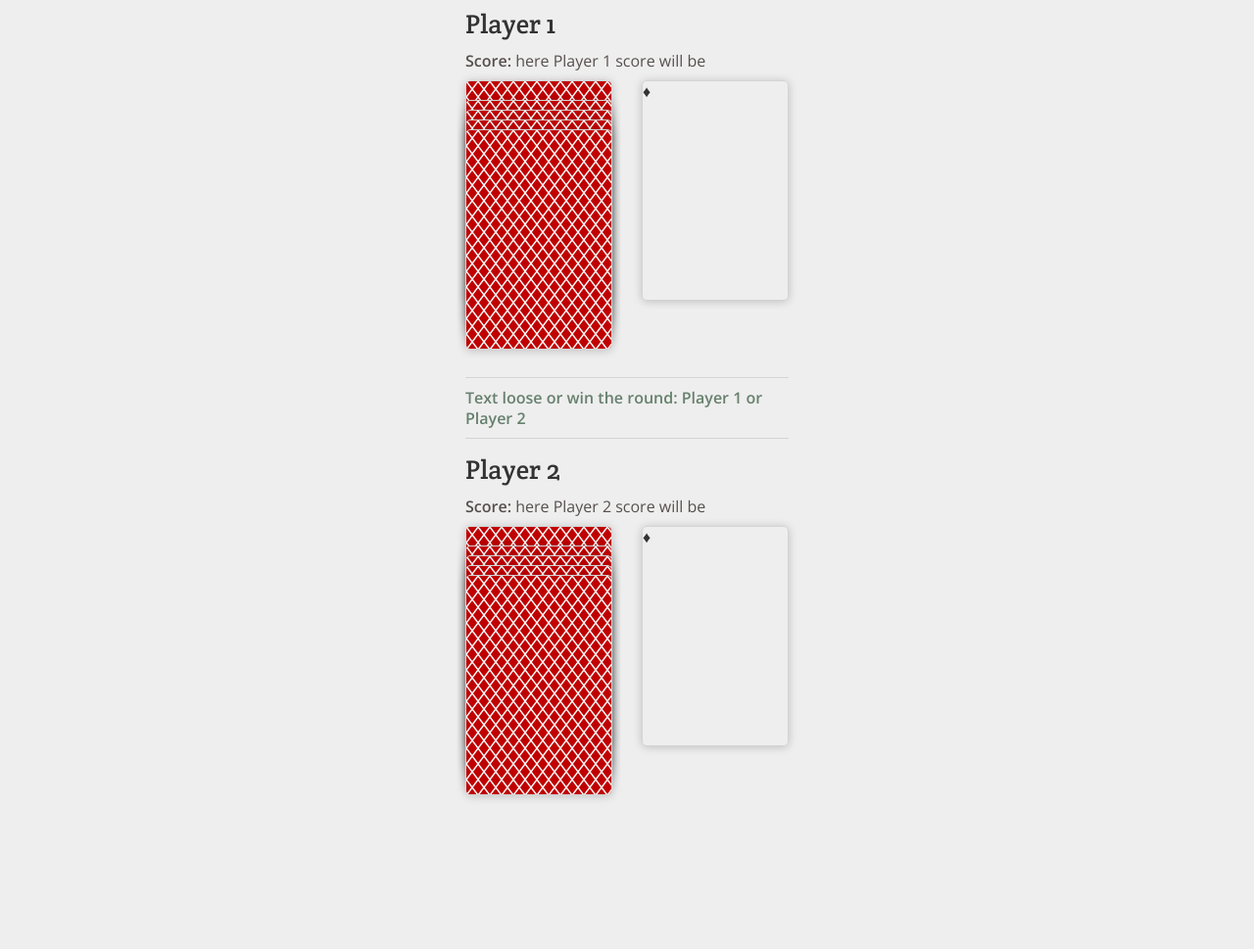
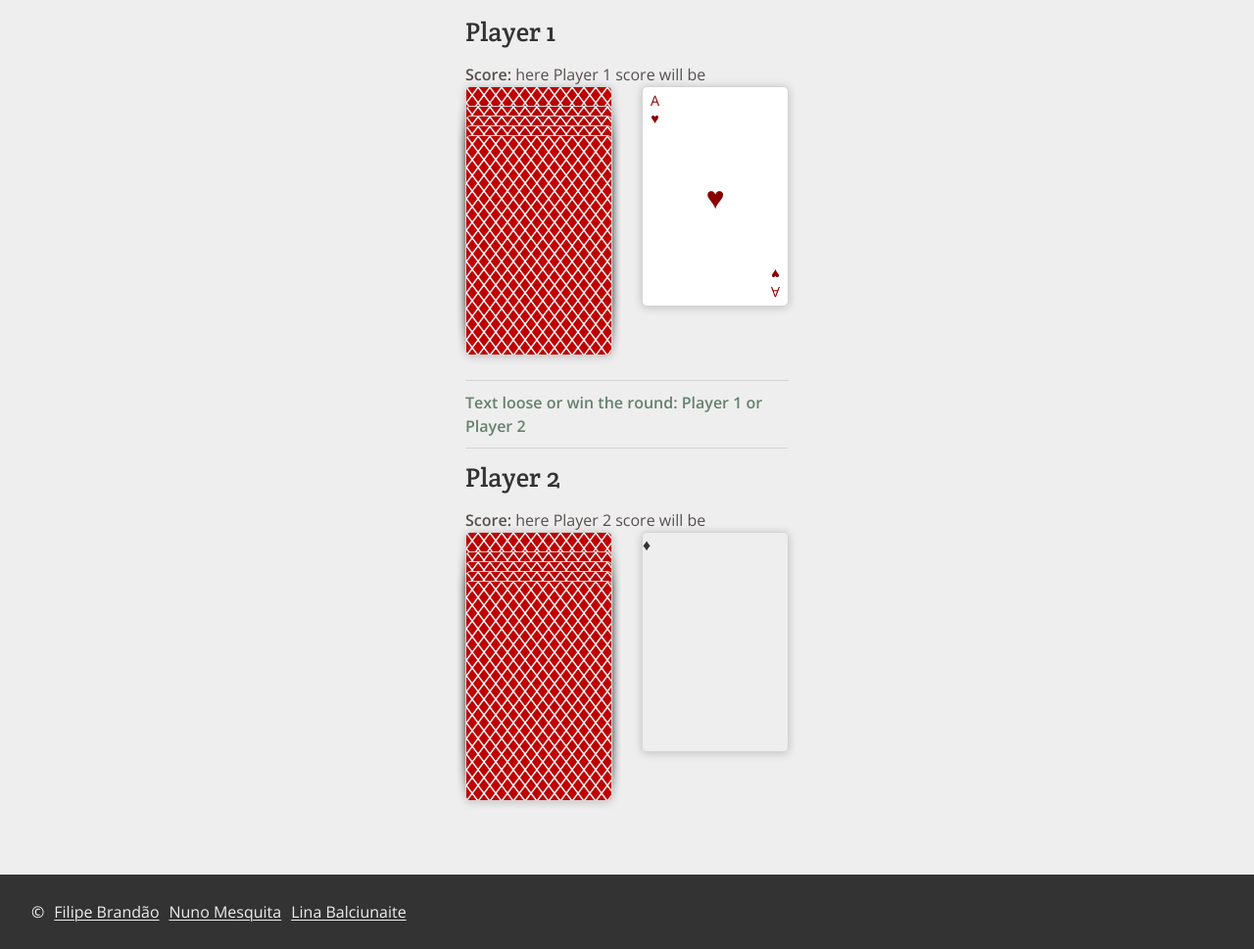
Before and after one commit to LittleBlueDot/css-js-deck-of-cards, a plain HTML site: page index.html in a window 1280 px wide. Shown: the part 85-1054 px from the top of the page at 98% size. Before the commit the page ends 962 px from the top, so only its background shows below. Drawn offline with nearby package versions, Linux system fonts and the light colour scheme.

Commit message:
sticky footer added

```diff
--- a/cards.html
+++ b/cards.html
@@ -8,15 +8,13 @@
     <title>War Game</title>
     <link rel="stylesheet" type="text/css" href="/css/reset.css" media="all" />
     <link rel="stylesheet" type="text/css" href="/css/global.css" media="all" />
-    <link rel="stylesheet" type="text/css" href="/css/main.css" media="all" />
+    <link rel="stylesheet" type="text/css" href="/css/cards.css" media="all" />
     <link rel="preconnect" href="https://fonts.googleapis.com" />
     <link rel="preconnect" href="https://fonts.gstatic.com" crossorigin />
     <link href="https://fonts.googleapis.com/css2?family=Crete+Round:ital@0;1&display=swap" rel="stylesheet" />
 </head>
 
 <body>
-    <div class="wrapper">
-        <!-- For sticky footer -->
         <header class="container-fluid">
             <h1>War Game</h1>
         </header>
@@ -1254,8 +1252,16 @@
     </div>
     </main>
 
-    <footer class="container-fluid"></footer>
-    </div>
+    <footer class="container-fluid">
+        <div class="row">
+            <ul>
+                <li>©</li>
+                <li><a href="https://github.com/filbrandao" target="_blank">Filipe Brandão</a></li>
+                <li><a href="https://github.com/nunogmesquita" target="_blank">Nuno Mesquita</a></li>
+                <li><a href="https://github.com/LittleBlueDot" target="_blank">Lina Balciunaite</a></li>
+            </ul>
+        </div>
+    </footer>
 </body>
 
 </html>
--- a/css/main.css
+++ b/css/cards.css
@@ -3,6 +3,8 @@ h1 {
 }
 
 .cards-container {
+  max-width: 1280px;
+  margin: 0 auto;
   display: flex;
   justify-content: flex-start;
   flex-wrap: wrap;
--- a/css/gamescene.css
+++ b/css/gamescene.css
@@ -1,9 +1,10 @@
-main {
+.game-scene {
+  max-width: 1280px;
+  margin: 0 auto;
   display: grid;
   grid-template-columns: repeat(2, 150px);
   grid-template-rows: 70px 290px 80px 70px 290px;
   /* grid-template-rows: min-content auto min-content min-content auto; */
-
   gap: 5px 30px;
   /*cursor: pointer;*/ /* Evaluate if we need pointer everywhere */
   justify-content: center;
--- a/css/global.css
+++ b/css/global.css
@@ -7,13 +7,34 @@ body {
   font-family: 'Open Sans', sans-serif;
   font-weight: 400;
   font-size: 1rem;
-  line-height: 1.3;
   word-wrap: break-word;
   -webkit-text-size-adjust: 100%;
   color: #333;
   background: #eee;
-  height: 100%;
+  /* For sticky footer */
+  display: flex;
+  flex-direction: column;
 }
+
+/* For sticky footer */
+header, footer {
+  flex-grow: 0;
+  flex-shrink: 0;
+  flex-basis: auto;
+}
+
+header {
+  padding-top: 25px;
+  padding-bottom: 25px;
+}
+
+/* For sticky footer */
+main {
+  flex-grow: 1;
+  flex-shrink: 0;
+  flex-basis: auto;
+}
+
 h1,
 h2,
 h3,
@@ -43,14 +64,6 @@ h6 {
   font-size: 1.3rem;
 }
 
-.wrapper {
-  box-sizing: border-box;
-  min-height: 100%;
-  display: flex;
-  flex-direction: column;
-  max-width: 1280px;
-  margin: 0 auto;
-}
 
 .container-fluid {
   margin-right: auto;
@@ -60,20 +73,33 @@ h6 {
   width: 100%;
 }
 
-header {
-  flex-shrink: 0;
-  flex-grow: 0;
-  padding-top: 25px;
-  padding-bottom: 25px;
+footer {
+  padding-top: 10px;
+  padding-bottom: 10px;
+  margin-top: 60px;
+  background: #333;
+  color: #fff;
 }
 
-/*   main {
+.row {
+  max-width: 1280px;
+  margin: 0 auto;
+}
 
-  } */
+footer ul {
+  list-style: none;
+  display: flex;
+  gap: 0 10px;
+  padding: 0;
+}
 
-footer {
-  flex-shrink: 0;
-  flex-grow: 0;
-  padding-top: 25px;
-  padding-bottom: 25px;
+footer a {
+  color: #eee;
+  transition: 0.3s;
 }
+
+footer a:hover,
+footer a:focus {
+  text-decoration: none;
+  opacity: 0.8;
+}
--- a/index.html
+++ b/index.html
@@ -8,7 +8,7 @@
     <title>War Game</title>
     <link rel="stylesheet" type="text/css" href="/css/reset.css" media="all" />
     <link rel="stylesheet" type="text/css" href="/css/global.css" media="all" />
-    <link rel="stylesheet" type="text/css" href="/css/main.css" media="all" />
+    <link rel="stylesheet" type="text/css" href="/css/cards.css" media="all" />
     <link rel="stylesheet" type="text/css" href="/css/gamescene.css" media="all" />
     <link rel="preconnect" href="https://fonts.googleapis.com" />
     <link rel="preconnect" href="https://fonts.gstatic.com" crossorigin />
@@ -19,13 +19,12 @@
 </head>
 
 <body>
-    <div class="wrapper">
-        <!-- For sticky footer -->
         <header class="container-fluid">
             <h1>--- Welcome to the battle! ---</h1>
         </header>
 
         <main class="container-fluid">
+            <div class="game-scene">
             <div class="player">
                 <h2>Player 1</h2>
                 <p>Score: <span id="player1Score">here Player 1 score will be</span></p>
@@ -43,10 +42,9 @@
                 </div>
             </div>
             <div class="player-card-slot card-slot">
-            <div class="card">♦</div>
-                            <!--ace-->
-                            <!-- <div class="card hearts">
-                                <div class="card-inner">
+                <!-- <div class="card">♦</div> -->
+                <!--ace / card without flip: removed div wrapper card-inner and card-back from the original cards.html - we need to see if the cards will be with a flip or not-->
+                <div class="card hearts">
                     <div class="card-front">
                         <div class="card-topleft">
                             <div class="card-corner-rank">A</div>
@@ -61,9 +59,10 @@
                         </div>
                     </div>
                 </div>
-                            </div> -->
             </div>
-            <div class="text"><p>Text loose or win the round: Player 1 or Player 2</p></div>
+            <div class="text">
+                <p>Text loose or win the round: Player 1 or Player 2</p>
+            </div>
             <div class="player">
                 <h2>Player 2</h2>
                 <p>Score: <span id="player2Score">here Player 2 score will be</span></p>
@@ -83,12 +82,19 @@
             <div class="player-card-slot card-slot">
                 <div class="card">♦</div>
             </div>
+        </div>
         </main>
 
         <footer class="container-fluid">
-
+            <div class="row">
+                <ul>
+                    <li>©</li>
+                    <li><a href="https://github.com/filbrandao" target="_blank">Filipe Brandão</a></li>
+                    <li><a href="https://github.com/nunogmesquita" target="_blank">Nuno Mesquita</a></li>
+                    <li><a href="https://github.com/LittleBlueDot" target="_blank">Lina Balciunaite</a></li>
+                </ul>
+            </div>
         </footer>
-    </div>
 </body>
 
 </html>
```
Also changed, not shown: stickyFooterTest.html (added, +40 -0 lines). Lines whose indentation alone changed are shown as unchanged.
